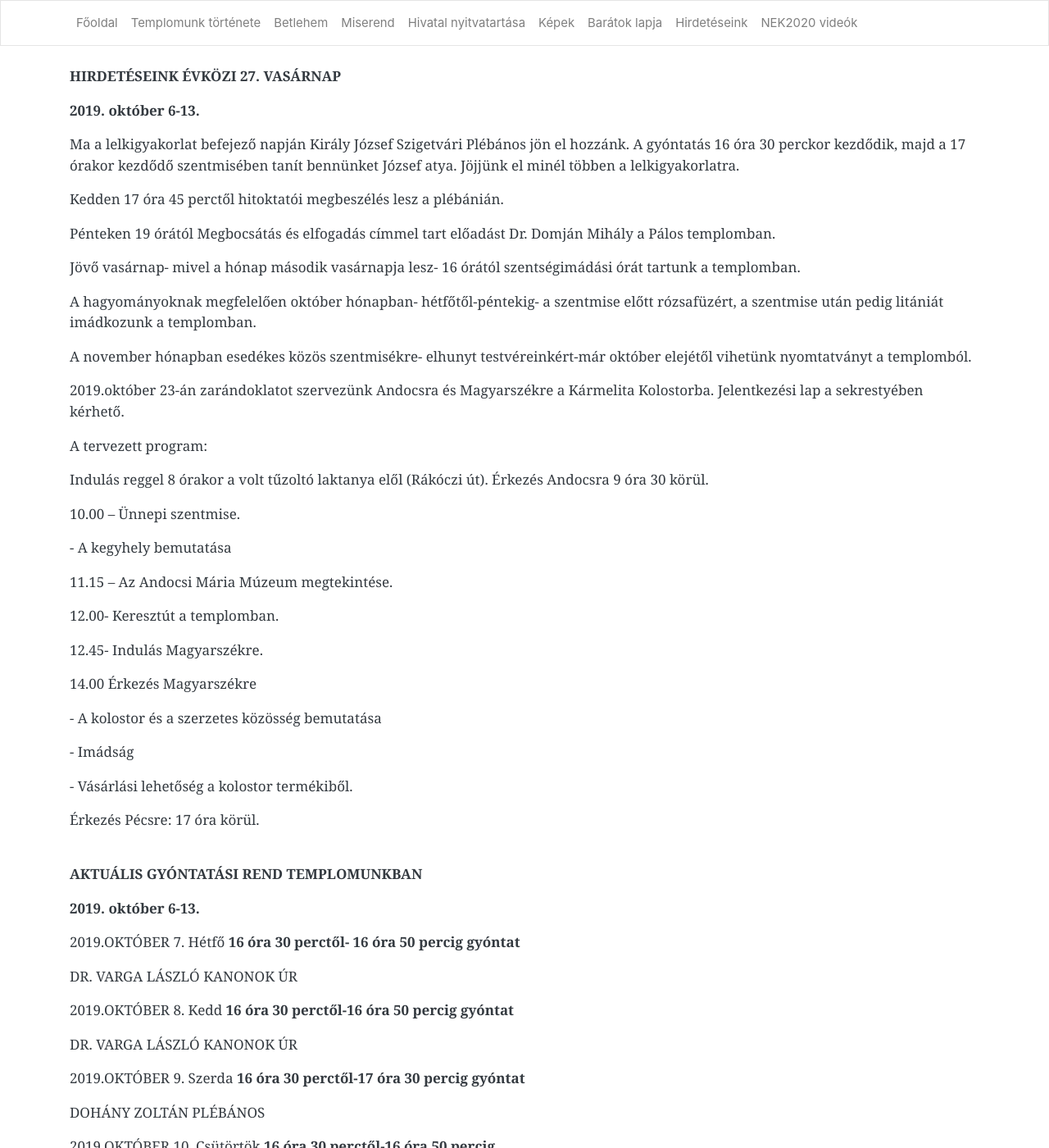
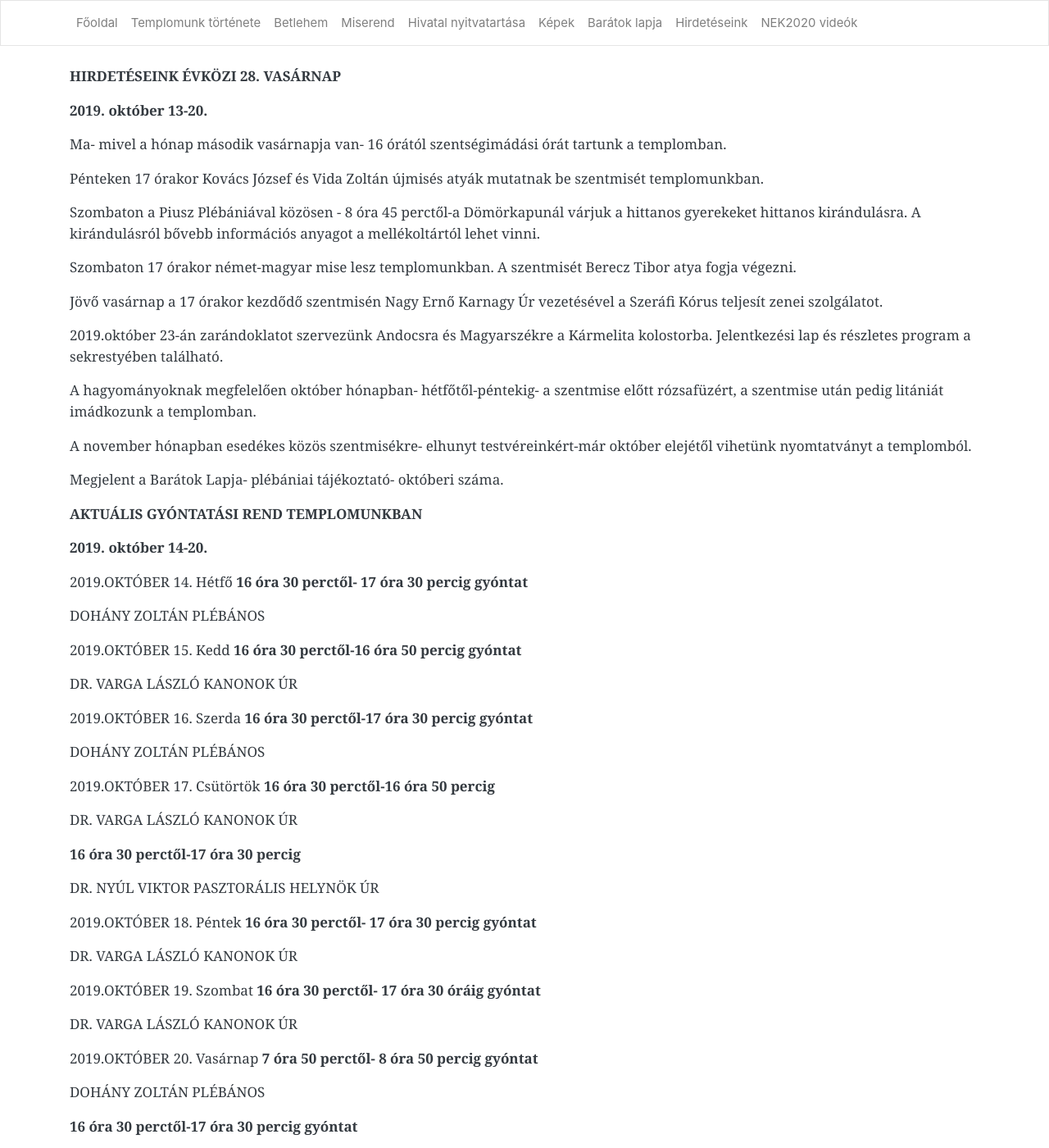
Before and after one commit to pecsi-ferences/pecsi-ferences.github.io, a Jekyll site: the page built from hirdeteseink.md, in a window 1280 px wide and 1400 px high. Shown: the whole window at 82% size. Built offline with Jekyll 4.4.1, drawn with Linux system fonts in a browser that asks for light colours; nearby versions of some CDN libraries; some of the changed text lies outside the part shown.

Commit message:
Update from Forestry.io Zoltán Dohány updated hirdeteseink.md

```diff
--- a/hirdeteseink.md
+++ b/hirdeteseink.md
@@ -3,6 +3,68 @@ layout: default
 title: Hirdetéseink
 
 ---
+**HIRDETÉSEINK ÉVKÖZI 28. VASÁRNAP**
+
+**2019. október 13-20.**
+
+Ma- mivel a hónap második vasárnapja van- 16 órától szentségimádási órát tartunk a templomban.
+
+Pénteken 17 órakor Kovács József és Vida Zoltán újmisés atyák mutatnak be szentmisét templomunkban.
+
+Szombaton a Piusz Plébániával közösen - 8 óra 45 perctől-a Dömörkapunál várjuk a hittanos gyerekeket hittanos kirándulásra. A kirándulásról bővebb információs anyagot a mellékoltártól lehet vinni.
+
+Szombaton 17 órakor német-magyar mise lesz templomunkban. A szentmisét Berecz Tibor atya fogja végezni.
+
+Jövő vasárnap a 17 órakor kezdődő szentmisén Nagy Ernő Karnagy Úr vezetésével a Szeráfi Kórus teljesít zenei szolgálatot.
+
+2019\.október 23-án zarándoklatot szervezünk Andocsra és Magyarszékre a Kármelita kolostorba. Jelentkezési lap és részletes program a sekrestyében található.
+
+A hagyományoknak megfelelően október hónapban- hétfőtől-péntekig- a szentmise előtt rózsafüzért, a szentmise után pedig litániát imádkozunk a templomban.
+
+A november hónapban esedékes közös szentmisékre- elhunyt testvéreinkért-már október elejétől vihetünk nyomtatványt a templomból.
+
+Megjelent a Barátok Lapja- plébániai tájékoztató- októberi száma.
+
+**AKTUÁLIS GYÓNTATÁSI REND TEMPLOMUNKBAN**
+
+**2019. október 14-20.**
+
+2019\.OKTÓBER 14. Hétfő **16 óra 30 perctől- 17 óra 30 percig gyóntat**
+
+DOHÁNY ZOLTÁN PLÉBÁNOS
+
+2019\.OKTÓBER 15. Kedd **16 óra 30 perctől-16 óra 50 percig gyóntat**
+
+DR. VARGA LÁSZLÓ KANONOK ÚR
+
+2019\.OKTÓBER 16. Szerda **16 óra 30 perctől-17 óra 30 percig gyóntat**
+
+DOHÁNY ZOLTÁN PLÉBÁNOS
+
+2019\.OKTÓBER 17. Csütörtök **16 óra 30 perctől-16 óra 50 percig**
+
+DR. VARGA LÁSZLÓ KANONOK ÚR
+
+**16 óra 30 perctől-17 óra 30 percig**
+
+DR. NYÚL VIKTOR PASZTORÁLIS HELYNÖK ÚR
+
+2019\.OKTÓBER 18. Péntek **16 óra 30 perctől- 17 óra 30 percig gyóntat**
+
+DR. VARGA LÁSZLÓ KANONOK ÚR
+
+2019\.OKTÓBER 19. Szombat **16 óra 30 perctől- 17 óra 30 óráig gyóntat**
+
+DR. VARGA LÁSZLÓ KANONOK ÚR
+
+2019\.OKTÓBER 20. Vasárnap **7 óra 50 perctől- 8 óra 50 percig gyóntat**
+
+DOHÁNY ZOLTÁN PLÉBÁNOS
+
+**16 óra 30 perctől-17 óra 30 percig gyóntat**
+
+DR. VARGA LÁSZLÓ KANONOK ÚR
+
 **HIRDETÉSEINK ÉVKÖZI 27. VASÁRNAP**
 
 **2019. október 6-13.**
```
